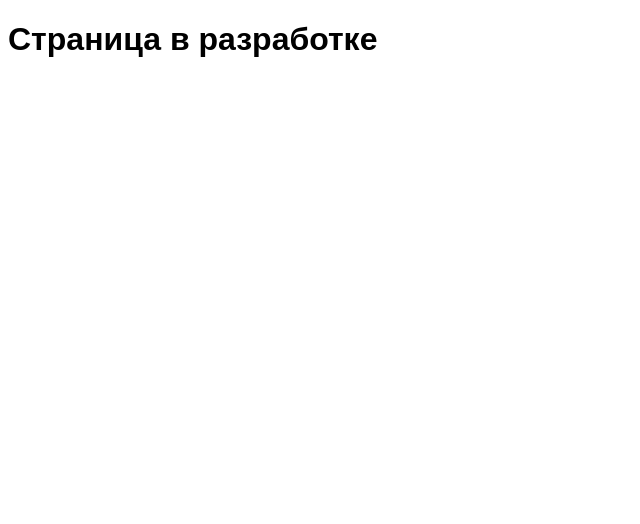
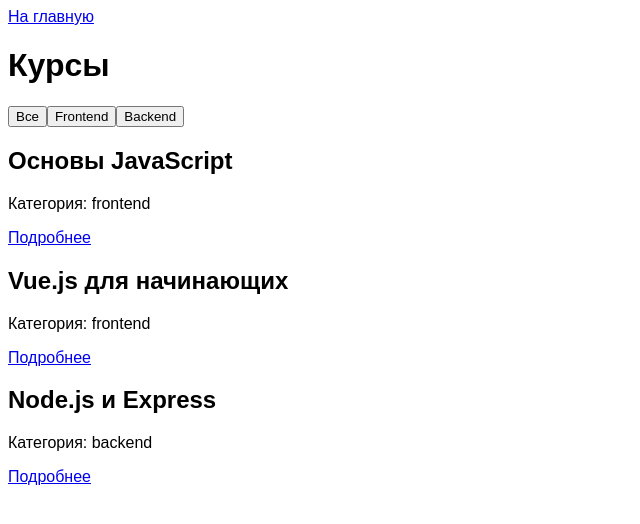
Before and after one commit to dobrv4er/32pr, a Vue app: page /courses in a window 1280 px wide. Shown: the top 524 px of the page, without its empty margins (0-640 px from the left). Built offline with nearby package versions, Linux system fonts and the light colour scheme.

Commit message:
Добавлен каталог с фильтрацией через query

```diff
--- a/src/pages/CoursesListPage.vue
+++ b/src/pages/CoursesListPage.vue
@@ -1,3 +1,49 @@
+<script setup>
+import { computed } from 'vue'
+import { useRoute, useRouter } from 'vue-router'
+import { courses } from '../data/courses'
+
+const route = useRoute()
+const router = useRouter()
+const filters = [
+  { value: 'all', label: 'Все' },
+  { value: 'frontend', label: 'Frontend' },
+  { value: 'backend', label: 'Backend' },
+]
+const category = computed(() => {
+  const value = route.query.category
+  return typeof value === 'string' ? value : 'all'
+})
+const filteredCourses = computed(() =>
+  category.value === 'all'
+    ? courses
+    : courses.filter(course => course.category === category.value),
+)
+function setCategory(value) {
+  router.push({ name: 'Courses', query: { category: value } })
+}
+</script>
+
 <template>
-  <h1>Страница в разработке</h1>
+  <main>
+    <RouterLink to="/">На главную</RouterLink>
+    <h1>Курсы</h1>
+    <nav>
+      <button v-for="item in filters" :key="item.value"
+        :class="{ active: category === item.value }"
+        @click="setCategory(item.value)">
+        {{ item.label }}
+      </button>
+    </nav>
+    <div class="cards">
+      <article v-for="course in filteredCourses" :key="course.id">
+        <h2>{{ course.title }}</h2>
+        <p>Категория: {{ course.category }}</p>
+        <RouterLink class="button" :to="{ name: 'Course', params: { id: course.id } }">
+          Подробнее
+        </RouterLink>
+      </article>
+    </div>
+    <p v-if="filteredCourses.length === 0">Курсы по выбранной категории не найдены.</p>
+  </main>
 </template>
```
